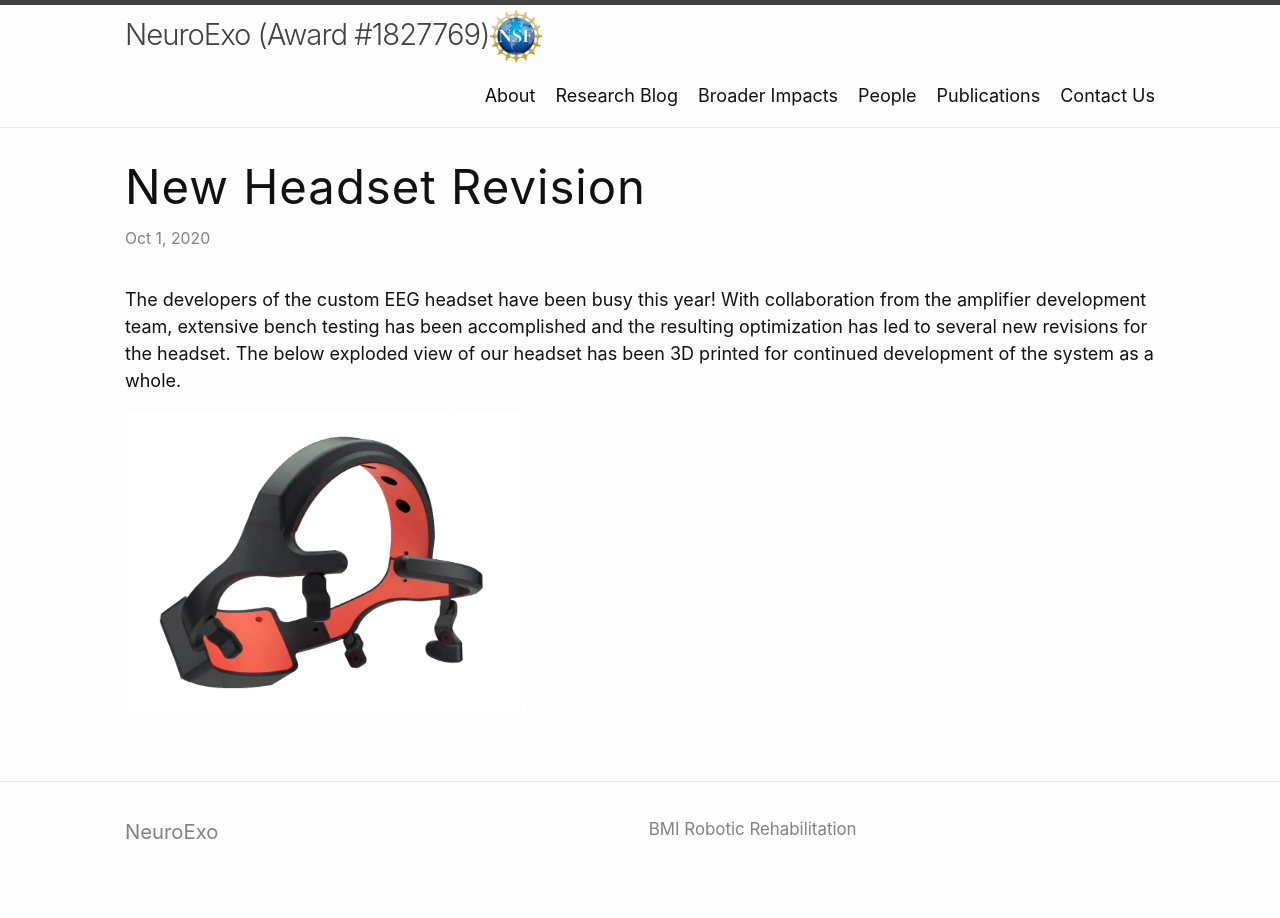
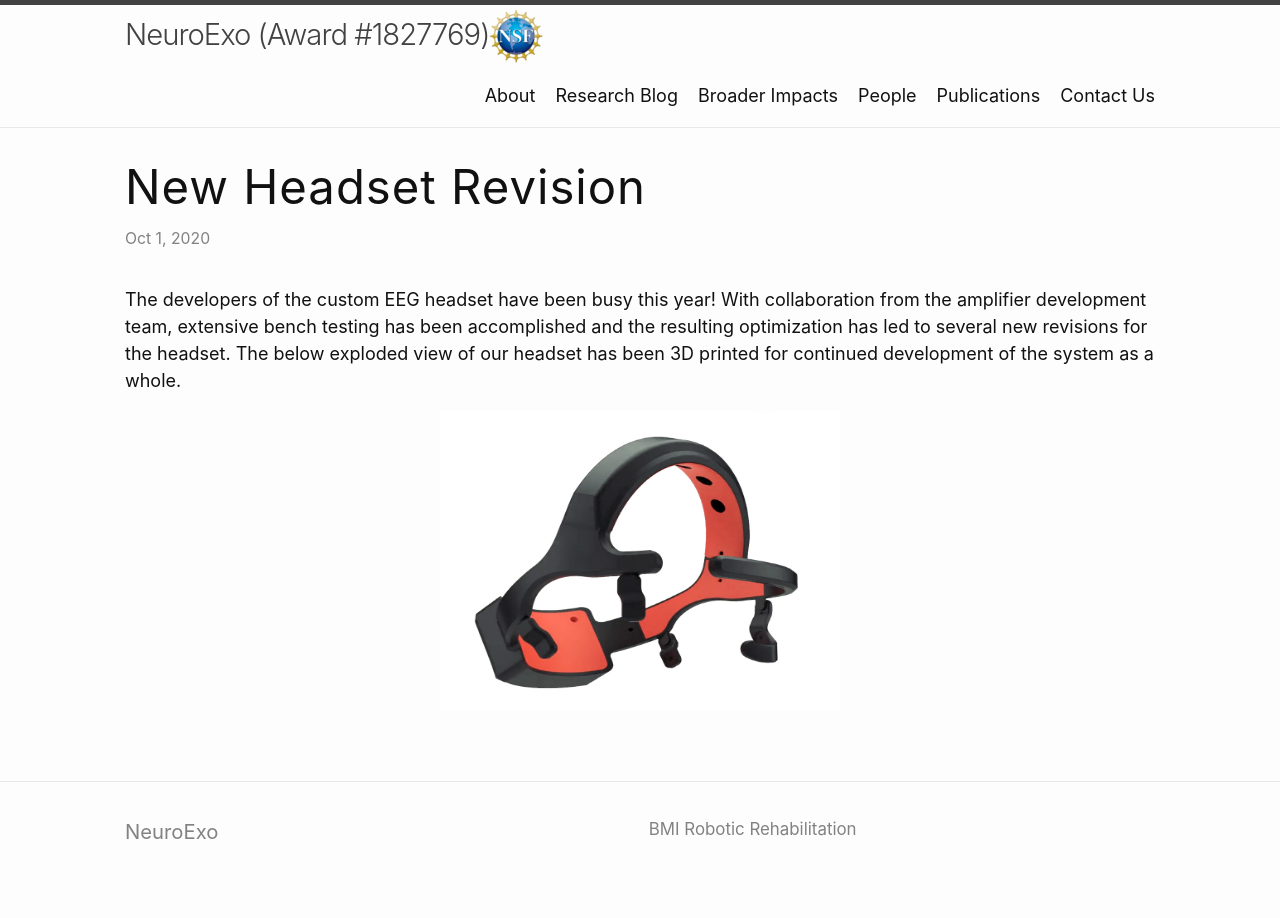
Before and after one commit to arcraik/neuroexo-website, a Jekyll site: the page built from _posts/2020-10-01-beta3.md, in a window 1280 px wide. Built offline with Jekyll 4.4.1, drawn with Linux system fonts in a browser that asks for light colours.

Commit message:
Update 2020-10-01-beta3.md

```diff
--- a/_posts/2020-10-01-beta3.md
+++ b/_posts/2020-10-01-beta3.md
@@ -4,4 +4,5 @@ title: New Headset Revision
 ---
 
 <p>The developers of the custom EEG headset have been busy this year! With collaboration from the amplifier development team, extensive bench testing has been accomplished and the resulting optimization has led to several new revisions for the headset. The below exploded view of our headset has been 3D printed for continued development of the system as a whole.</p>
-<img src="/photos/Beta3_non.jpg" width="400" height="300" style="float: center">
+
+<div style="text-align:center"><img src="/photos/Beta3_non.jpg" width="400" height="300" /></div>
```
